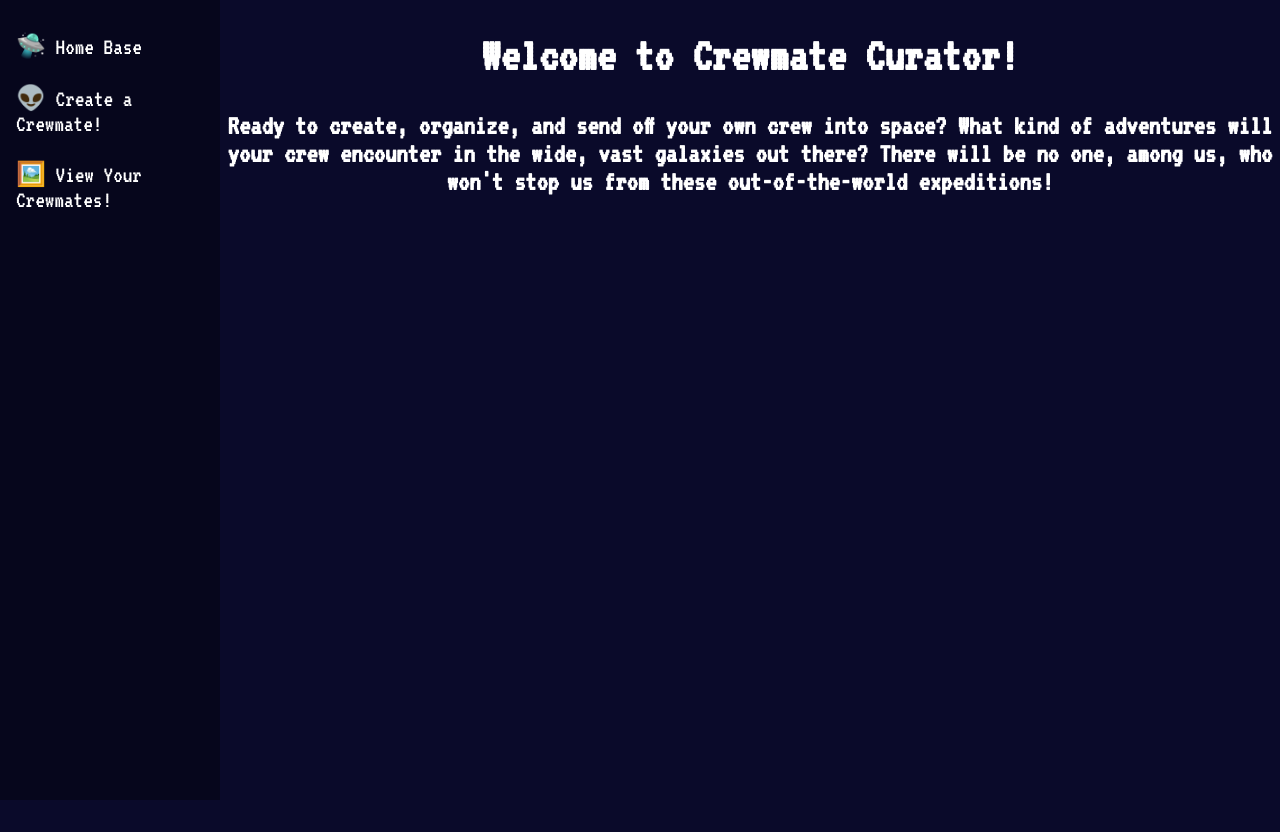
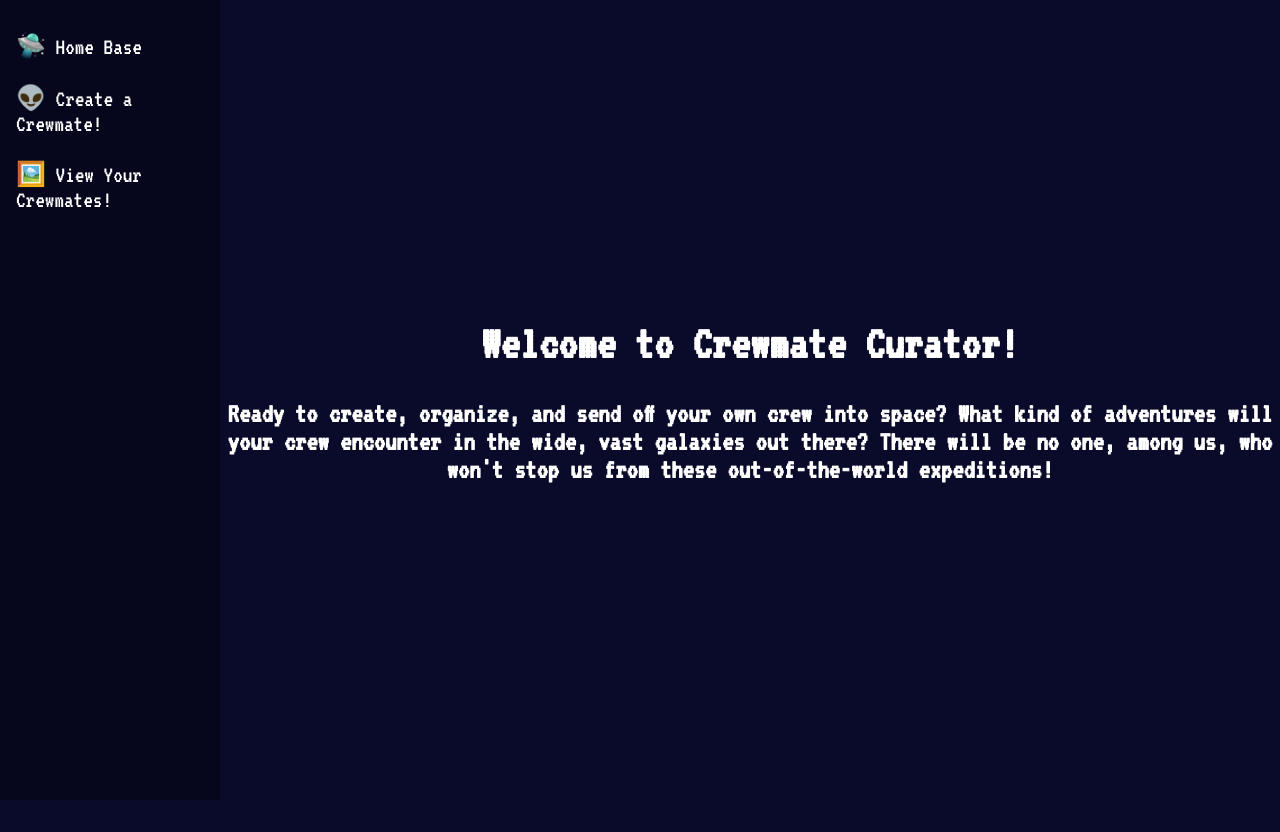
Before and after one commit to ChickPhilA/web102-crewmates, a React (Vite) app: page / in a window 1280 px wide. After the commit the page ends 800 px from the top, so only its background shows below. Built offline with nearby package versions, Linux system fonts and the light colour scheme.

Commit message:
Added a class to the container to auto-align text margins.:

```diff
--- a/src/App.jsx
+++ b/src/App.jsx
@@ -8,11 +8,13 @@ function App() {
 
   return (
     <>
-      <h1> Welcome to Crewmate Curator! </h1>
-      <h3> Ready to create, organize, and send off your own crew into space?
-        What kind of adventures will your crew encounter in the wide, vast galaxies out there?
-        There will be no one, among us, who won't stop us from these out-of-the-world expeditions!
-      </h3>
+      <div className="home-center">
+        <h1> Welcome to Crewmate Curator! </h1>
+        <h3> Ready to create, organize, and send off your own crew into space?
+          What kind of adventures will your crew encounter in the wide, vast galaxies out there?
+          There will be no one, among us, who won't stop us from these out-of-the-world expeditions!
+        </h3>
+      </div>
     </>
   )
 }
```
